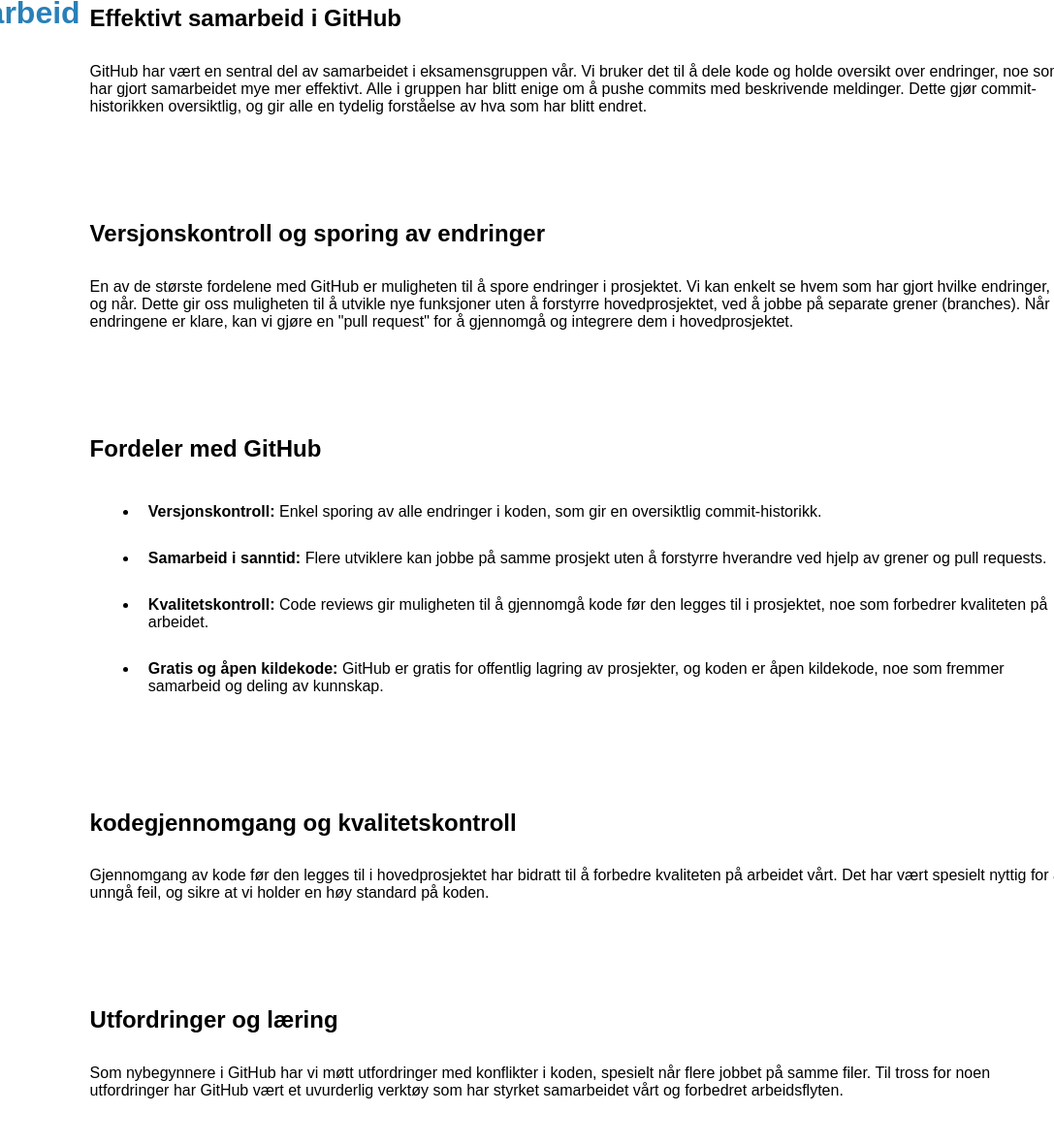
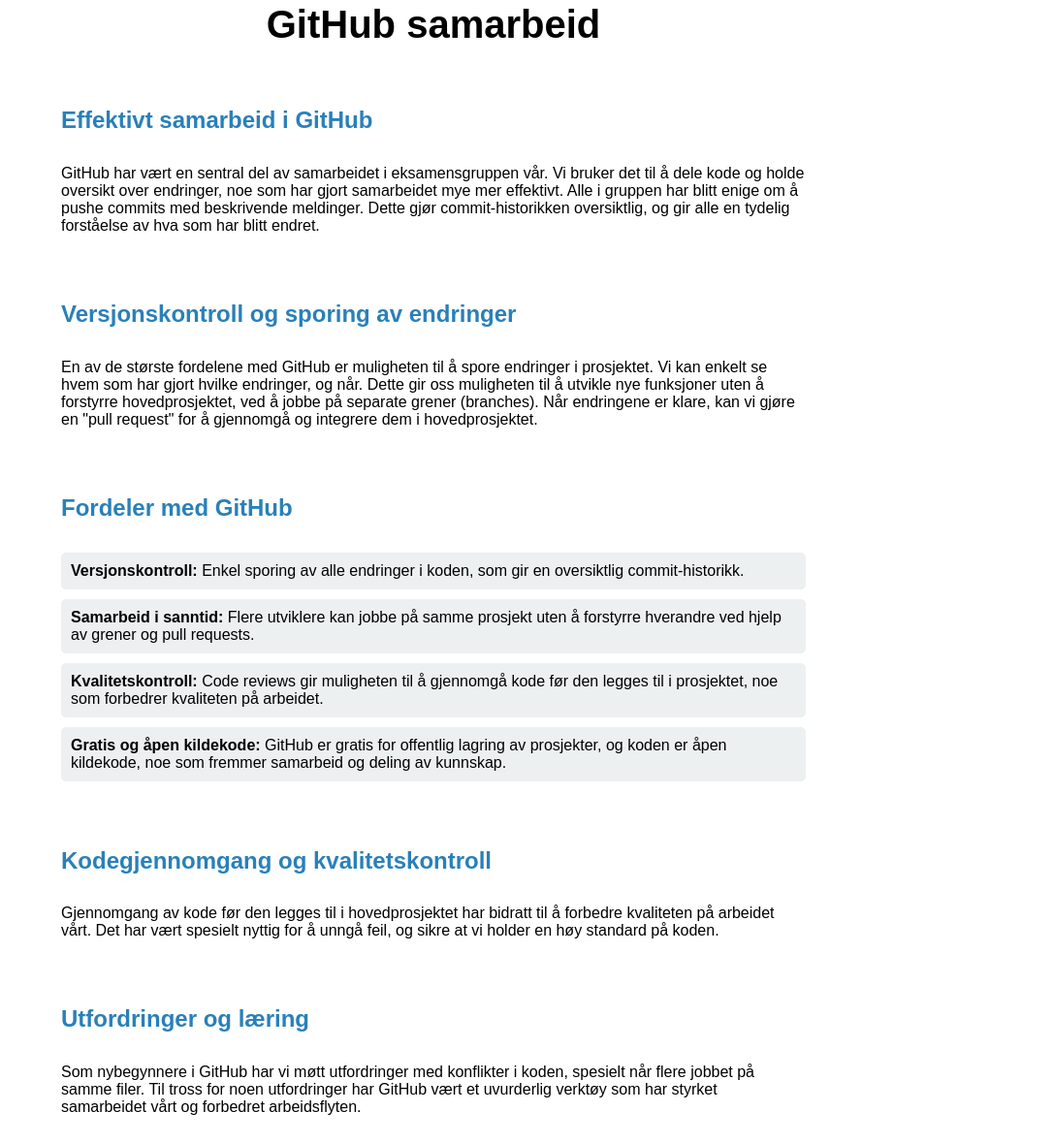
Before and after one commit to AdrianSinnes/main.main, a plain HTML site: page github.html in a window 1280 px wide. Shown: the part 938-2118 px from the top of the page at 97% size, without its empty margins (193-1280 px from the left). Drawn offline with Linux system fonts and the light colour scheme.

Commit message:
github
Misses scaling and correct pictures

```diff
--- a/github.html
+++ b/github.html
@@ -60,8 +60,9 @@
                 </div>
             </div>
     </section>
+    <h3 class="main-heading">GitHub samarbeid</h3>
     <main>
-        <h3 class="main-heading">GitHub samarbeid</h3>
+
         <article class="github">
         <section class="intro">
                 <h4>Effektivt samarbeid i GitHub</h4>
@@ -92,7 +93,7 @@
         </section>
 
         <section class="challenges-Github">
-            <h4>kodegjennomgang og kvalitetskontroll</h4>
+            <h4>Kodegjennomgang og kvalitetskontroll</h4>
             <p> Gjennomgang av kode før den legges til i hovedprosjektet har bidratt til å forbedre kvaliteten på arbeidet vårt.
                 Det har vært spesielt nyttig for å unngå feil, og sikre at vi holder en høy standard på koden.
             </p>
--- a/main.css
+++ b/main.css
@@ -652,51 +652,35 @@ text-decoration: none;
   display: flex;
   flex-direction: column;
   gap: 20px;
+  margin: 0 auto;
+  max-width: 100%;
 }
 
 .main-heading {
-  font-size: 2rem;
-  color: #2980b9; /* Blue color for sub-heading */
+  justify-content: center;
+  font-size: 2.5em;
   text-align: center;
   margin-bottom: 30px;
 }
-.intro {
-  width: 100%;
-  margin-bottom: 20px;
-  padding: 10px;
+section h4{
+  color: #2980b9;
+  padding:0 20%;
+}
+section p{
+  padding:0  20%;
 }
 
-.advantages-Github {
-  width: 100%;
-  margin-bottom: 20px;
-  padding: 10px;
+.advantages-Github ul {
+  list-style-type: none;
+  padding:0 20%;
 }
 
-.challenges-Github {
-  width: 100%;
-  margin-bottom: 20px;
-  padding: 10px;
-}
-
-.conclusion {
-  width: 100%;
-  margin-bottom: 20px;
-  padding: 10px;
-}
-
-
-/* Styling for unordered list inside section */
-section ul {
-  list-style-type: disc; /* Removes default list bullets */
-  padding-left: 5%;
-}
-
-section ul li {
+.advantages-Github ul li {
+  background-color: #ecf0f1;
   margin-bottom: 10px;
   padding: 10px;
-  border-radius: 5px; /* Slight rounding for list items */
+  border-radius: 5px;
 }
-
 
 /* Small adjustments for mobile */
 @media (max-width: 768px) {
```
